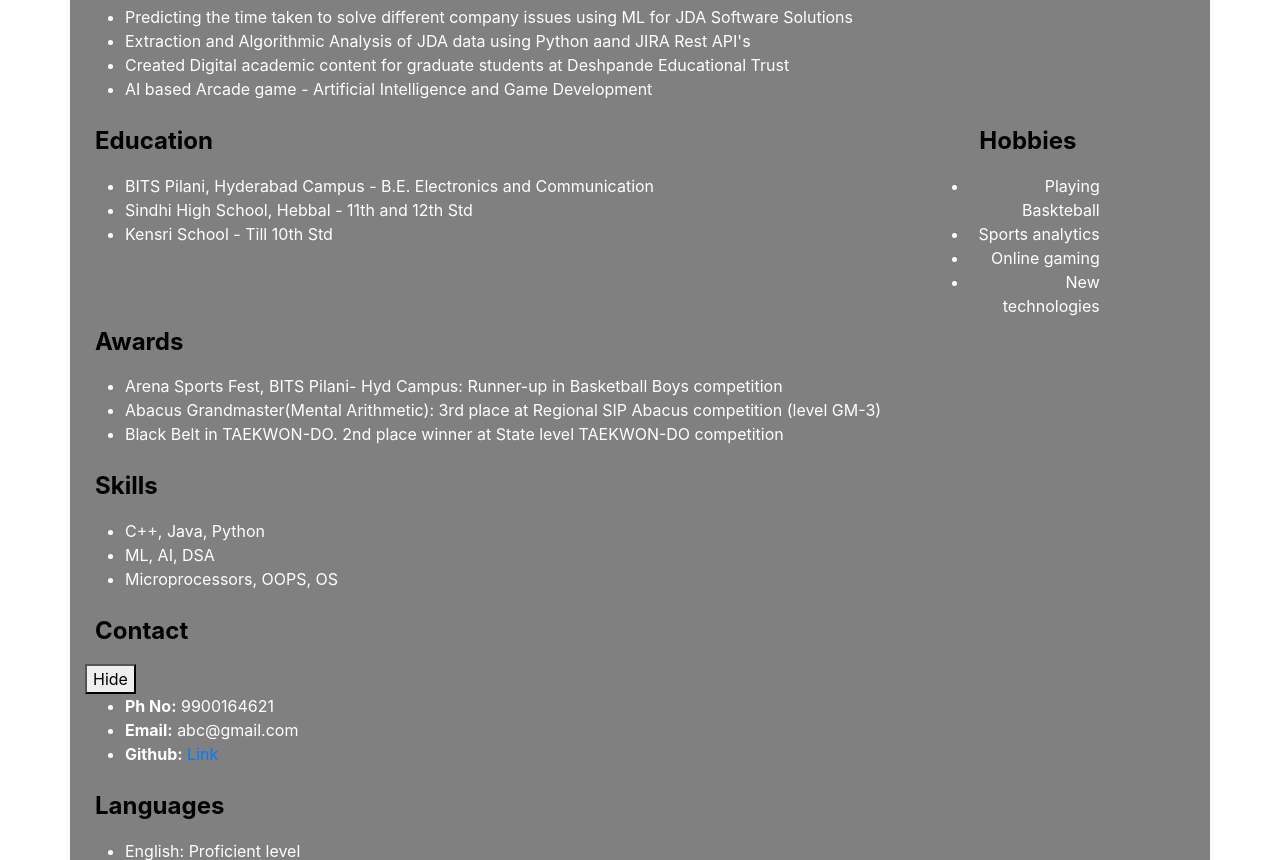
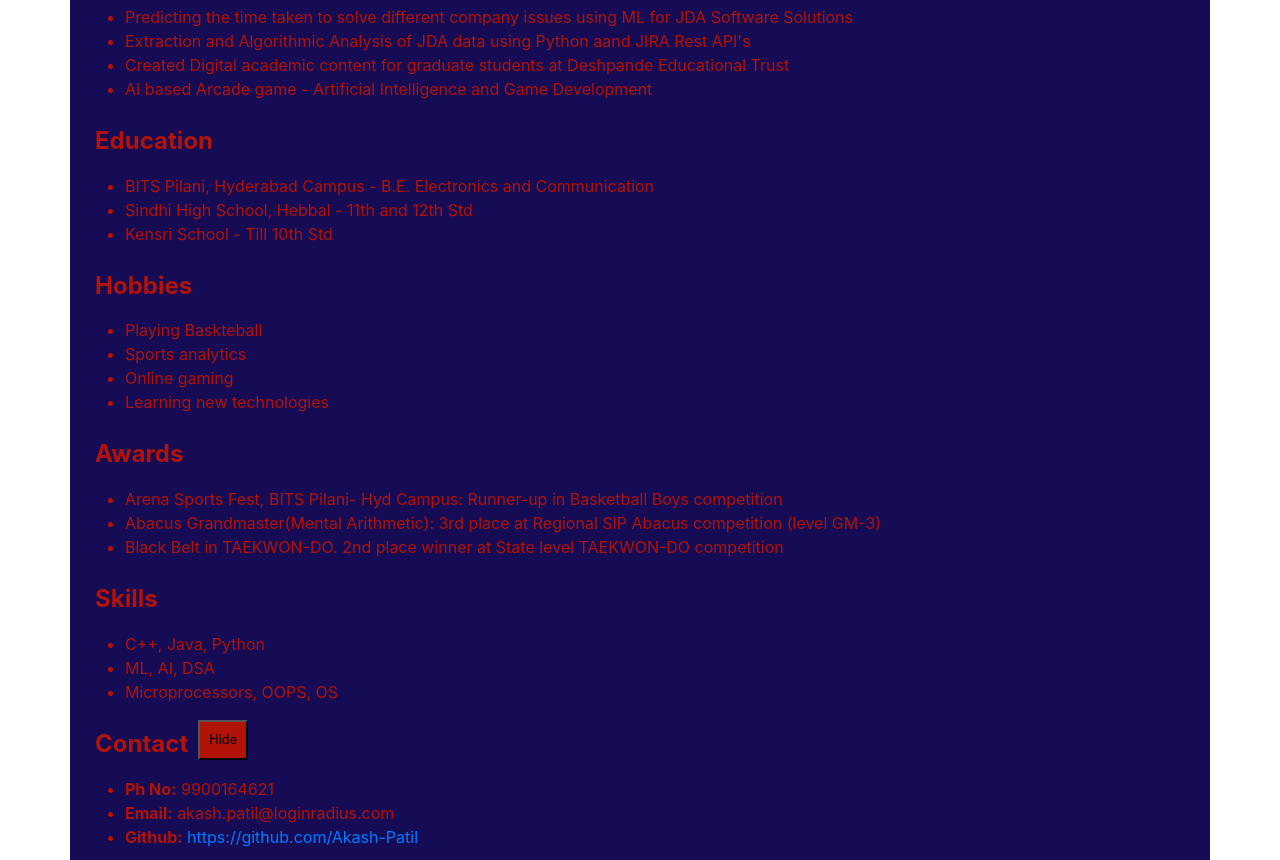
Before and after one commit to Akash-Patil/About-me-Page, a website: page Project.html in a window 1280 px wide. Shown: the part 242-1102 px from the top of the page. Drawn offline with nearby package versions, Linux system fonts and the light colour scheme.

Commit message:
First changes

```diff
--- a/Project.html
+++ b/Project.html
@@ -11,7 +11,7 @@
 
     <body>
 
-     <div class ="container" style = "background: grey" id = "wrapper">
+     <div class ="container" style = "background: rgb(22, 11, 85)" id = "wrapper">
 
         <div id="header">
             <div >
@@ -56,13 +56,13 @@
 
 
 
-            <div id = "hobb1" class = "col-md-offset-4 col-md-8">
-                <h4 id = "hobb" class = "col-md-offset-5 col-md-7">Hobbies</h4> <!-- Taking it from the right-->
-                <ul id = "right">
+            <div id = "hobb1" >               <!--class = "col-md-offset-4 col-md-8"-->
+                <h4 id = "hobb" >Hobbies</h4> <!-- class = "col-md-offset-5 col-md-7"-->
+                <ul >
                     <li > Playing Baskteball</li>
                     <li > Sports analytics</li>
                     <li > Online gaming</li>
-                    <li > New technologies</li>
+                    <li > Learning new technologies</li>
                 </ul>
             </div>
         </div>
@@ -95,12 +95,12 @@
             </div>
 
             <div id = "cont1" >
-                <h4 id = "cont" >Contact</h4>
-                <button id = "toggleButton">Hide</button>
+                <div class = "flex"><h4 id = "cont" >Contact</h4>
+                <button id = "toggleButton">Hide</button> </div>
                 <ul id ="show-hide">
                     <li > <strong>Ph No:</strong> 9900164621</li>
-                    <li > <strong>Email:</strong> abc@gmail.com</li>
-                    <li > <strong>Github:</strong> <a href = "https://github.com/Akash-Patil"> Link </a></li>
+                    <li > <strong>Email:</strong> akash.patil@loginradius.com</li>
+                    <li > <strong>Github:</strong> <a href = "https://github.com/Akash-Patil">https://github.com/Akash-Patil</a></li>
 
                 </ul>
 
--- a/Projectaction.js
+++ b/Projectaction.js
@@ -10,7 +10,6 @@ window.addEventListener('scroll', () =>{
     if(Math.ceil(scrolled)===scrollable){
         alert('Bottom of the page');
     }
-
 
 });
 
@@ -33,8 +32,8 @@ toggleButton.on("click", function() {
 
 //for the hover feature
 toggleButton.hover(function() {
-    $(this).css("background-color", "blue");
+    $(this).css("background-color", "rgb(22, 11, 85)");
 }, function() {
-    $(this).css("background-color", "white");
+    $(this).css("background-color", "rgb(177, 19, 8)");
 
 });
--- a/Projectstyle.css
+++ b/Projectstyle.css
@@ -2,8 +2,8 @@
 {
     display: grid;
     grid-template-columns: 2fr 5fr; /*To position the header img and header */
-    background-color: black;
-    color: white;
+    background-color: rgb(13, 5, 58);
+    color: rgb(177, 19, 8);
 }
 
 #image
@@ -13,6 +13,7 @@
     margin-top: 20px;
     margin-left: 20px;
     margin-bottom: 20px;
+    border: 3px solid rgb(177, 19, 8);
 }
 
 #name
@@ -31,7 +32,7 @@
 {
     width: 350px;
     height: 7px;
-    background: grey;
+    background:  rgb(177, 19, 8);
     margin-top: 10px;
 }
 
@@ -42,9 +43,9 @@
 
 #edu
 {
-    background:grey;
+    background:rgb(22, 11, 85);
     padding: 10px;
-    color:black;
+    color:  rgb(177, 19, 8);
     font-weight: bold;
 }
 
@@ -52,14 +53,14 @@
 {
     text-align: justify;
     margin-left: 0px;
-    color: white;
+    color:  rgb(177, 19, 8);
 }
 
 #proj
 {
-    background:grey;
+    background:  rgb(22, 11, 85);
     padding: 10px;
-    color:black;
+    color: rgb(177, 19, 8);
     font-weight: bold;
 }
 
@@ -67,44 +68,31 @@
 {
     text-align: justify;
     margin-left: 0px;
-    color: white;
+    color:  rgb(177, 19, 8);
 }
 
 
 #hobb
 {
-    background:grey;
+    background:  rgb(22, 11, 85);
     padding: 10px;
-    color:black;
+    color: rgb(177, 19, 8);
     font-weight: bold;
-    text-align: right;
+
 }
 
 #hobb1
 {
-    text-align: right;
     margin-left: 0px;
-    color: white;
+    color:  rgb(177, 19, 8);
 }
 
-#education-hobbies
-{
-    display: grid;
-    grid-template-columns: 6.5fr 1.8fr;
-}
-
-#right
-{
-padding: 0;
-margin: 0;
-text-align: right;
-}
 
 #aw
 {
-    background:grey;
+    background: rgb(22, 11, 85);
     padding: 10px;
-    color:black;
+    color: rgb(177, 19, 8);
     font-weight: bold;
 }
 
@@ -112,15 +100,15 @@ text-align: right;
 {
     text-align: justify;
     margin-left: 0px;
-    color: white;
+    color:  rgb(177, 19, 8);
 }
 
 
 #sk
 {
-    background:grey;
+    background: rgb(22, 11, 85);
     padding: 10px;
-    color:black;
+    color: rgb(177, 19, 8);
     font-weight: bold;
 }
 
@@ -128,14 +116,14 @@ text-align: right;
 {
     text-align: justify;
     margin-left: 0px;
-    color: white;
+    color:  rgb(177, 19, 8);
 }
 
 #cont
 {
-    background:grey;
+    background: rgb(22, 11, 85);
     padding: 10px;
-    color:black;
+    color: rgb(177, 19, 8);
     font-weight: bold;
 }
 
@@ -143,15 +131,15 @@ text-align: right;
 {
     text-align: justify;
     margin-left: 0px;
-    color: white;
+    color:  rgb(177, 19, 8);
 }
 
 
 #lang
 {
-    background:grey;
+    background: rgb(22, 11, 85);
     padding: 10px;
-    color:black;
+    color: rgb(177, 19, 8);
     font-weight: bold;
 }
 
@@ -159,5 +147,41 @@ text-align: right;
 {
     text-align: justify;
     margin-left: 0px;
-    color: white;
+    color:  rgb(177, 19, 8);
 }
+
+#toggleButton
+{
+    font-size: 0.8em;
+}
+
+.flex
+{
+    display: flex;
+}
+
+button{
+
+    background: rgb(177, 19, 8);
+    height: 40px;
+    width: 50px;
+}
+/*#button-align
+{
+    display: grid;
+
+}*/
+
+
+/*#education-hobbies
+{
+    display: grid;
+    grid-template-columns: 6.5fr 1.8fr;
+}
+
+#right                                            was used for hobbies
+{
+padding: 0;
+margin: 0;
+text-align: right;
+}*/
```
